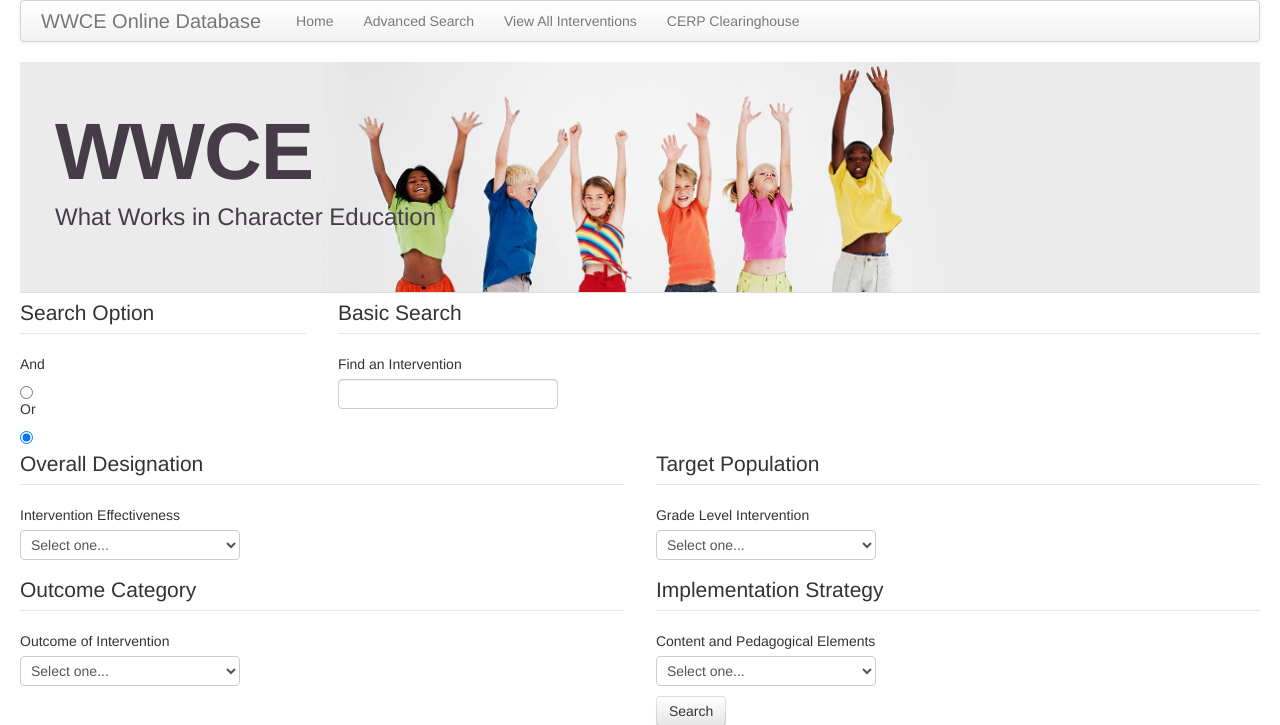
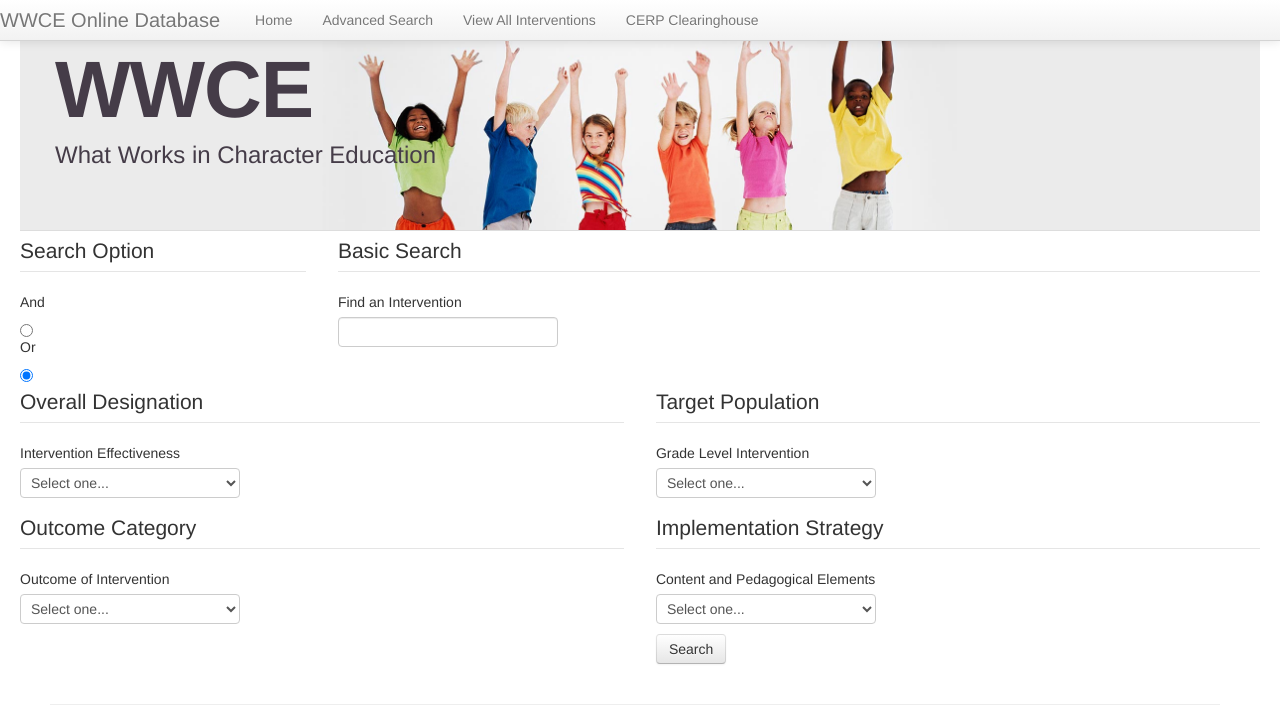
Before and after one commit to pbetts1/wwce-online, a CodeIgniter app: page /index.php/advanced/index in a window 1280 px wide. Shown: the top 725 px of the page. Run offline with CodeIgniter, Linux system fonts and the light colour scheme; some libraries are stand-ins or nearby versions.

Commit message:
fixing navabar to the top

```diff
--- a/application/views/header_view.php
+++ b/application/views/header_view.php
@@ -48,7 +48,7 @@
 <body>
 <body>
 		<div class="container-fluid">
-			<nav class="navbar">
+			<nav class="navbar navbar-fixed-top">
 				<div class="navbar-inner">
 					<a class="brand" href="#">WWCE Online Database</a>
 					<ul class="nav">
```
